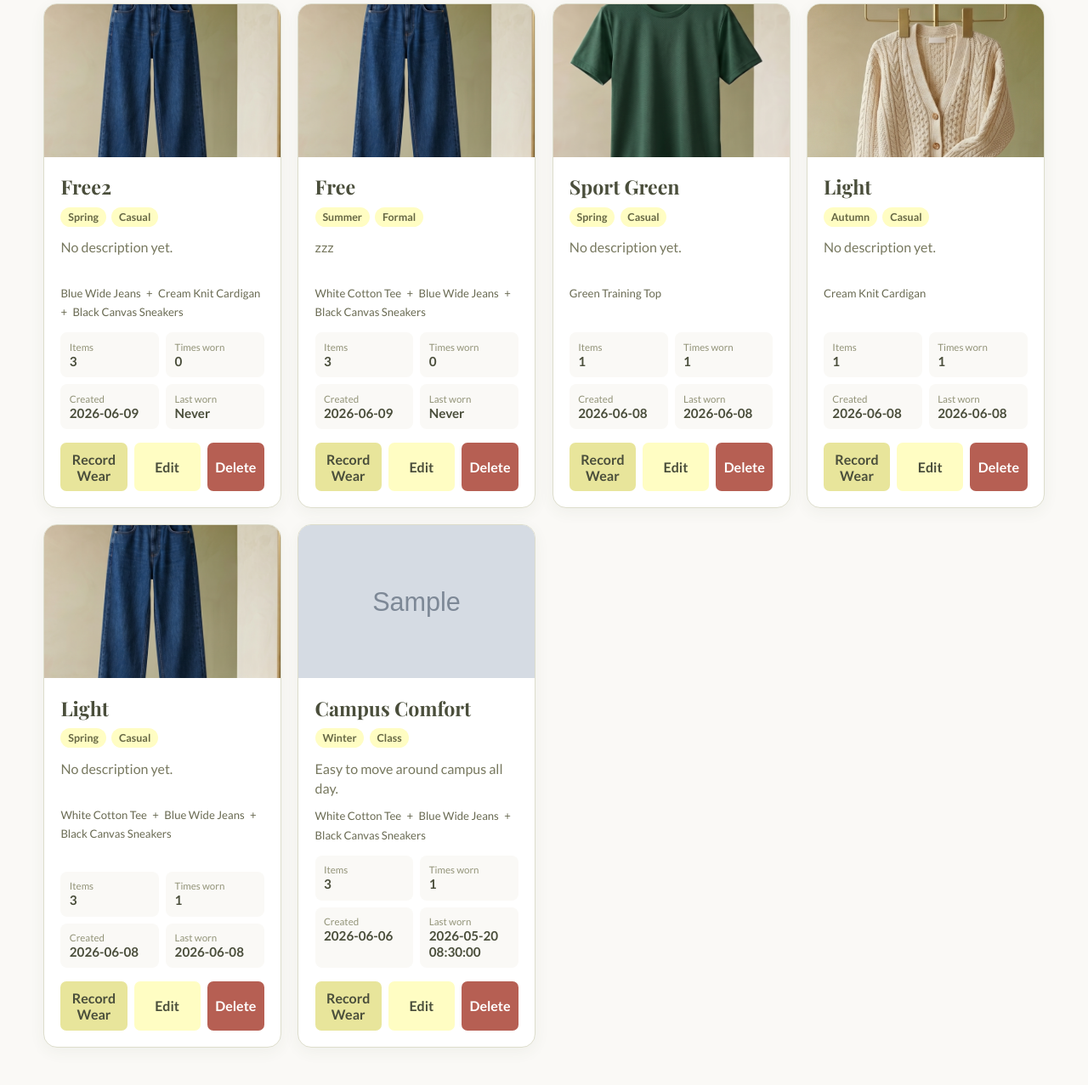
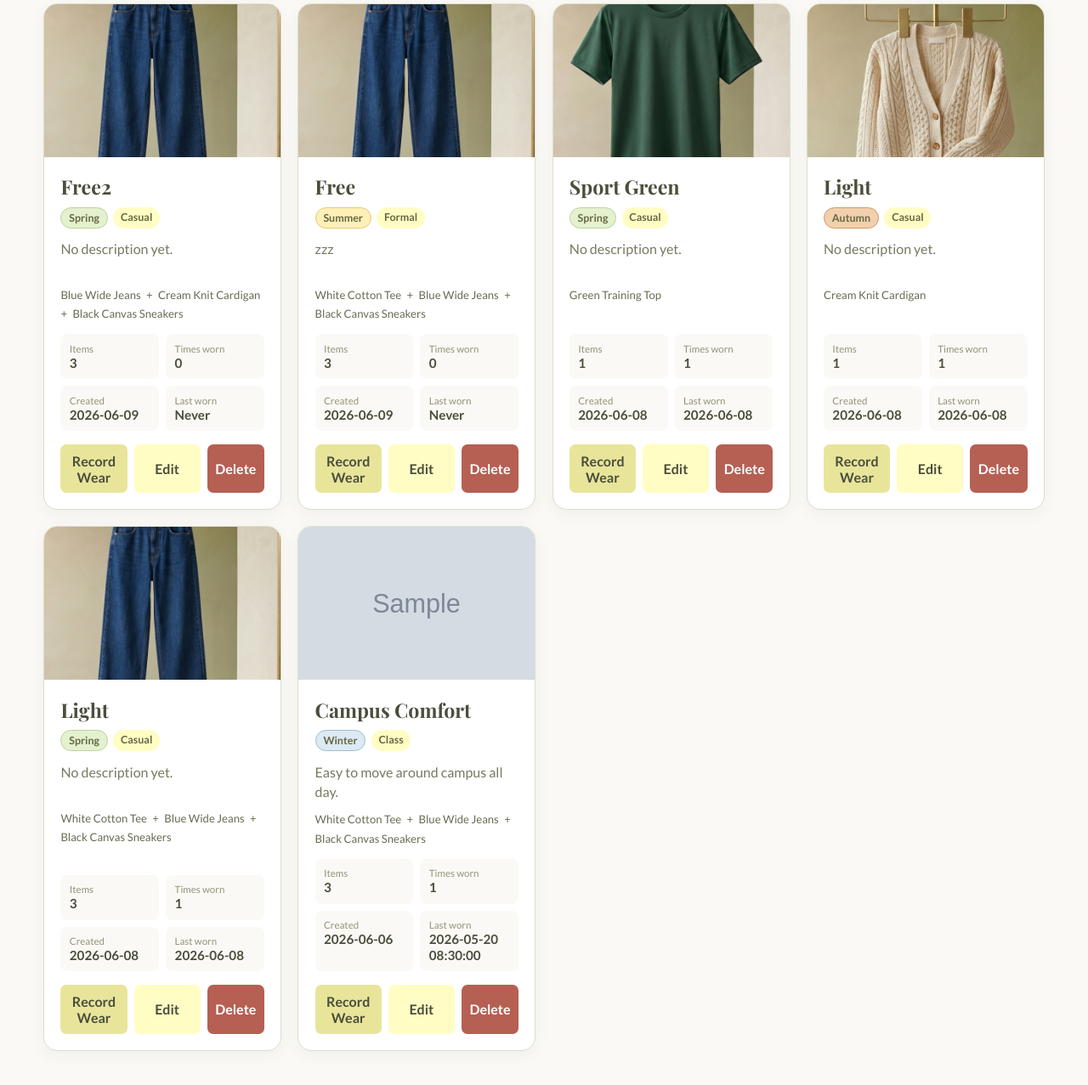
Before and after one commit to chinpang1010/cant-see-group, a Flask app: page /outfits in a window 1280 px wide. Shown: the part 369-1646 px from the top of the page at 85% size. Before the commit the page ends 1602 px from the top, so only its background shows below. Run offline with Flask 3, Linux system fonts and the light colour scheme; a user stored in the database is signed in; data comes from the database, SQL or seed files in the repository; both versions use the stored data as it was after the commit; tables that the repository leaves empty hold one stand-in row (values such as "Sample post"); grey boxes marked "Sample" are stand-in pictures.

Commit message:
季節卡片顏色調整

```diff
--- a/app.py
+++ b/app.py
@@ -15,6 +15,7 @@ app.config["MAX_CONTENT_LENGTH"] = 10 * 1024 * 1024
 UPLOAD_DIR = Path(app.root_path) / "static" / "uploads"
 ALLOWED_IMAGE_EXTENSIONS = {"png", "jpg", "jpeg", "gif", "webp"}
 ADMIN_ROLES = {"admin", "manager"}
+SEASONS = ("Spring", "Summer", "Autumn", "Winter")
 
 init_db()
 
@@ -66,6 +67,26 @@ def _rating(data):
     return value
 
 
+def _season_values(data):
+    value = data.get("season", "")
+    values = value if isinstance(value, list) else str(value).split(",")
+    canonical = {season.lower(): season for season in SEASONS}
+    seasons = []
+
+    for item in values:
+        text = str(item).strip()
+        if not text:
+            continue
+        season = canonical.get(text.lower())
+        if not season:
+            raise ValueError(
+                f"Season must be one of: {', '.join(SEASONS)}."
+            )
+        if season not in seasons:
+            seasons.append(season)
+    return seasons
+
+
 def _item_filters(extra=None):
     filters = {
         "q": request.args.get("search", "").strip(),
@@ -108,7 +129,7 @@ def index_alias():
 def record():
     if not session.get("u_id"):
         return redirect(url_for("index"))
-    return render_template("record.html")
+    return render_template("record.html", seasons=SEASONS)
 
 
 @app.route("/record.html")
@@ -120,7 +141,7 @@ def record_alias():
 def outfits():
     if not session.get("u_id"):
         return redirect(url_for("index"))
-    return render_template("outfits.html")
+    return render_template("outfits.html", seasons=SEASONS)
 
 
 @app.route("/outfits.html")
@@ -377,12 +398,17 @@ def api_outfits():
     if set(owned_item_ids) != set(item_ids):
         return _error("One or more clothing items do not belong to this user.", 403)
 
+    try:
+        seasons = _season_values(data)
+    except ValueError as error:
+        return _error(str(error))
+
     outfit_id = Outfit.add(
         {
             "u_id": user_id,
             "outfit_name": name,
             "note": _scalar(data, "note", ""),
-            "season": data.get("season", ""),
+            "season": seasons,
             "occasion": data.get("occasion", ""),
             "image_url": data.get("image_url", ""),
         },
@@ -428,13 +454,18 @@ def api_outfit_detail(outfit_id):
             409,
         )
 
+    try:
+        seasons = _season_values(data)
+    except ValueError as error:
+        return _error(str(error))
+
     Outfit.update(
         outfit_id,
         user_id,
         {
             "outfit_name": name,
             "note": _scalar(data, "note", ""),
-            "season": data.get("season", ""),
+            "season": seasons,
             "occasion": data.get("occasion", ""),
             "image_url": data.get("image_url", ""),
         },
@@ -473,6 +504,7 @@ def api_records():
 
     try:
         rating = _rating(data)
+        seasons = _season_values(data) if not outfit_id else []
         outfit_id = Record.add(
             {
                 "datetime": _scalar(data, "datetime", ""),
@@ -484,7 +516,7 @@ def api_records():
                 "owner_id": user_id,
                 "outfit_name": _scalar(data, "outfit_name", "Outfit Record"),
                 "outfit_note": _scalar(data, "outfit_note", ""),
-                "season": data.get("season", ""),
+                "season": seasons,
                 "occasion": data.get("occasion", ""),
                 "image_url": data.get("image_url", ""),
                 "item_ids": item_ids,
--- a/static/outfits.css
+++ b/static/outfits.css
@@ -241,6 +241,30 @@ textarea {
     background: var(--yellow-green);
     font-size: 0.78rem;
     font-weight: 700;
+}
+
+.season-tag {
+    border: 1px solid transparent;
+}
+
+.season-spring {
+    background: #e4f1cf;
+    border-color: #bdd19e;
+}
+
+.season-summer {
+    background: #fff0b8;
+    border-color: #e5ca70;
+}
+
+.season-autumn {
+    background: #f2d0ad;
+    border-color: #cf9a65;
+}
+
+.season-winter {
+    background: #dceaf3;
+    border-color: #9fbdcf;
 }
 
 .outfit-note {
--- a/static/outfits.js
+++ b/static/outfits.js
@@ -11,6 +11,9 @@ document.addEventListener('DOMContentLoaded', () => {
     const photoUpload = document.getElementById('outfitPhotoUpload');
     const uploadText = document.getElementById('outfitUploadText');
     const logoutBtn = document.getElementById('logoutBtn');
+    const canonicalSeasons = [...seasonFilter.options]
+        .map((option) => option.value)
+        .filter(Boolean);
 
     let outfits = [];
     let wardrobes = [];
@@ -78,7 +81,11 @@ document.addEventListener('DOMContentLoaded', () => {
     }
 
     function refreshOutfitFilters() {
-        const seasons = [...new Set(outfits.flatMap((outfit) => values(outfit.season)))].sort();
+        const storedSeasons = outfits.flatMap((outfit) => values(outfit.season));
+        const extraSeasons = [...new Set(
+            storedSeasons.filter((season) => !canonicalSeasons.includes(season))
+        )].sort();
+        const seasons = [...canonicalSeasons, ...extraSeasons];
         const occasions = [...new Set(outfits.flatMap((outfit) => values(outfit.occasion)))].sort();
         fillFilter(seasonFilter, seasons, 'All Seasons');
         fillFilter(occasionFilter, occasions, 'All Occasions');
@@ -106,7 +113,8 @@ document.addEventListener('DOMContentLoaded', () => {
         }
 
         outfitGrid.innerHTML = rows.map((outfit) => {
-            const tags = [...values(outfit.season), ...values(outfit.occasion)];
+            const seasonTags = values(outfit.season);
+            const occasionTags = values(outfit.occasion);
             const itemNames = values(outfit.item_names).slice(0, 4);
             const image = firstValue(outfit.preview_image) || firstValue(outfit.image_url);
             return `
@@ -119,9 +127,14 @@ document.addEventListener('DOMContentLoaded', () => {
                     <div class="outfit-card-body">
                         <h2>${escapeHtml(outfit.outfit_name)}</h2>
                         <div class="tag-row">
-                            ${tags.length
-                                ? tags.map((tag) => `<span class="tag">${escapeHtml(tag)}</span>`).join('')
-                                : '<span class="tag">Any season</span>'}
+                            ${seasonTags.length
+                                ? seasonTags.map((season) => (
+                                    `<span class="tag season-tag season-${escapeHtml(season.toLowerCase())}">${escapeHtml(season)}</span>`
+                                )).join('')
+                                : '<span class="tag season-tag">Any season</span>'}
+                            ${occasionTags.map((occasion) => (
+                                `<span class="tag">${escapeHtml(occasion)}</span>`
+                            )).join('')}
                         </div>
                         <p class="outfit-note">${escapeHtml(outfit.note || 'No description yet.')}</p>
                         <div class="item-name-list">
--- a/templates/outfits.html
+++ b/templates/outfits.html
@@ -46,6 +46,9 @@
             <input type="search" id="outfitSearch" placeholder="Search outfit or clothing name...">
             <select id="seasonFilter">
                 <option value="">All Seasons</option>
+                {% for season in seasons %}
+                <option value="{{ season }}">{{ season }}</option>
+                {% endfor %}
             </select>
             <select id="occasionFilter">
                 <option value="">All Occasions</option>
@@ -76,10 +79,9 @@
                         <label for="outfitSeason">Season</label>
                         <select id="outfitSeason">
                             <option value="">Not specified</option>
-                            <option value="Spring">Spring</option>
-                            <option value="Summer">Summer</option>
-                            <option value="Autumn">Autumn</option>
-                            <option value="Winter">Winter</option>
+                            {% for season in seasons %}
+                            <option value="{{ season }}">{{ season }}</option>
+                            {% endfor %}
                         </select>
                     </div>
                     <div class="form-group">
```
Also changed, not shown: templates/record.html (+3 -4 lines), db/database.db.
